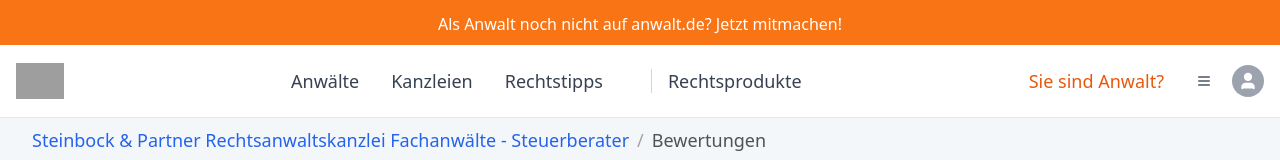
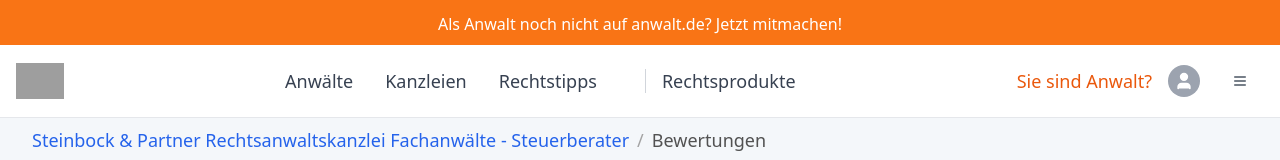
Before and after one commit to dvvvvv411/legal-webpage-builder, a React (Vite) app: page / in a window 1280 px wide. Shown: the top 160 px of the page. Built offline with nearby package versions, Linux system fonts and the light colour scheme; grey boxes are pictures that could not be loaded.

Commit message:
Refactor header layout
Reorder header elements and adjust spacing to match the desired design.

```diff
--- a/src/components/Header.tsx
+++ b/src/components/Header.tsx
@@ -63,14 +63,12 @@ const Header = () => {
               >
                 Sie sind Anwalt?
               </a>
-              <div className="flex items-center space-x-1">
-                <Button variant="ghost" size="sm">
-                  <Menu className="w-8 h-8 text-gray-600" />
-                </Button>
-                <div className="w-8 h-8 bg-gray-400 rounded-full flex items-center justify-center">
-                  <User className="w-5 h-5 text-white fill-current" />
-                </div>
+              <div className="w-8 h-8 bg-gray-400 rounded-full flex items-center justify-center">
+                <User className="w-5 h-5 text-white fill-current" />
               </div>
+              <Button variant="ghost" size="sm">
+                <Menu className="w-8 h-8 text-gray-600" />
+              </Button>
             </div>
 
             {/* Mobile Menu */}
```
